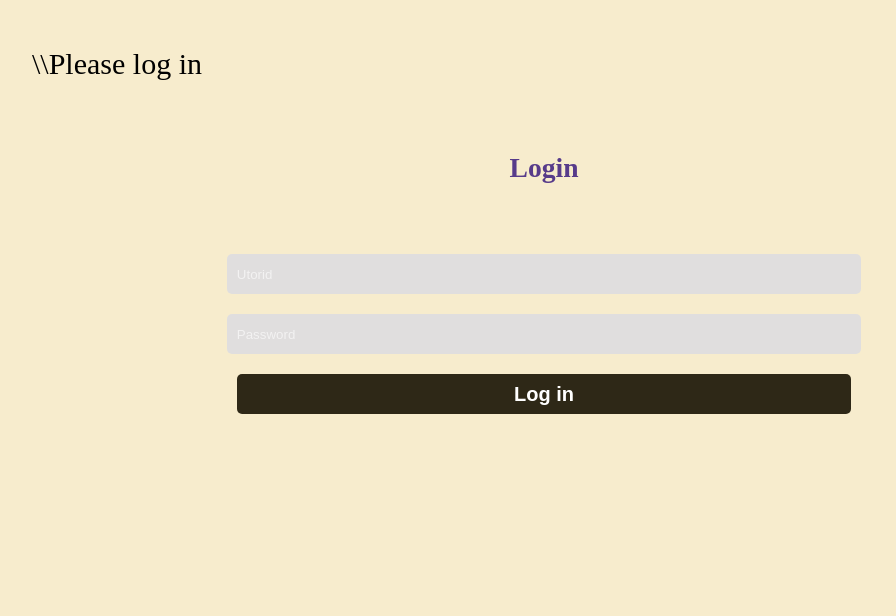
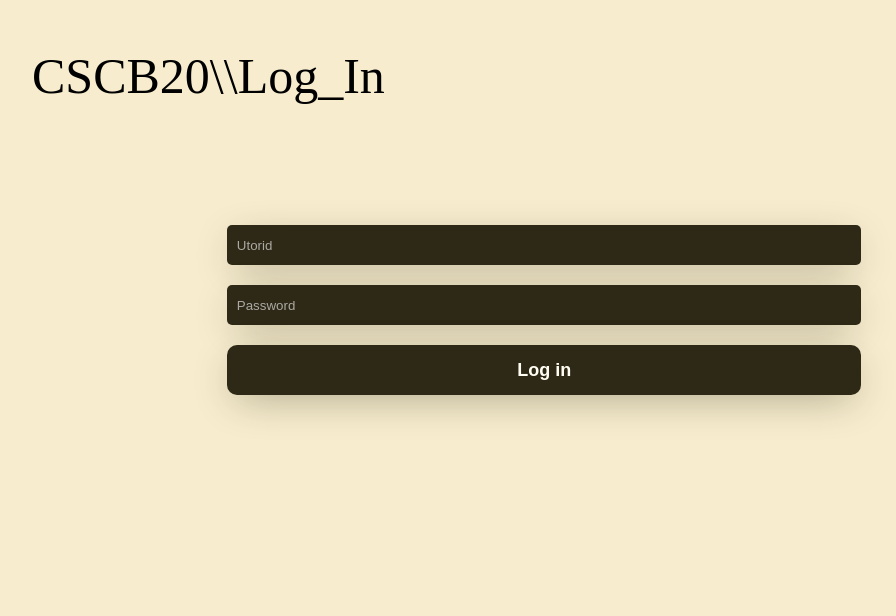
Before and after one commit to prokopchukdim/cscb20, a Flask app: page /login in a window 1280 px wide. Shown: the part 63-679 px from the top of the page, without its empty margins (96-992 px from the left). Run offline with Flask 2, Linux system fonts and the light colour scheme.

Commit message:
login and registration style changes

```diff
--- a/app.py
+++ b/app.py
@@ -83,7 +83,7 @@ def login():
         if 'name' in session:
             print('im here lol')
             flash('already logged in!')
-            return redirect(url_for('home'))
+            return redirect(url_for('login_success', name=session['name']))
         else:
             return render_template('login.html')
 
--- a/static/css/styles.css
+++ b/static/css/styles.css
@@ -22,8 +22,10 @@ body{
 .log-bar{
 	width: 100%;
 	background-color: #2e2817;
-	min-height: 49px;
+	min-height: fit-content;
 	display: flex;
+	border-radius: 10px;
+	margin-top: 60px;
 }
 
 .unsigned-navbuttons{
@@ -46,7 +48,8 @@ form>label{
 input{
 	width: 60%;
 	height: 20px;
-	background: #e0dede;
+	background: #2e2817;
+	color:#fffcf2;
 	justify-content: center;
 	display: flex;
 	margin: 20px auto;
@@ -54,6 +57,7 @@ input{
 	border: none;
 	outline: none;
 	border-radius: 5px;
+	box-shadow: rgba(39, 37, 22, 0.42) 0px 10px 40px -10px;
 }
 button{
 	width: 60%;
@@ -71,10 +75,18 @@ button{
 	border-radius: 5px;
 	transition: .2s ease-in;
 	cursor: pointer;
+	padding:0px 10px 0px 10px;
+	box-sizing: content-box;
 }
 button:hover{
 	background: #2e2817;
 }
+
+.error-div{
+	margin: 20px auto;
+	width: fit-content;
+}
+
 .login{
 	position: relative;
 	width:100%;
@@ -126,7 +138,7 @@ p, ul{
 
 }
 
-#feedback-textarea{
+.feedback-textarea{
 	min-width: 100%;
 	max-width: 100%;
 	box-sizing: border-box;
@@ -151,7 +163,7 @@ p, ul{
 	color:rgba(255,255,255,0.6);
 }
 
-#feedback-submit{
+.feedback-submit{
 	float: right
 }
 
--- a/templates/login.html
+++ b/templates/login.html
@@ -25,21 +25,25 @@
 {% extends "template.html" %}
 
 {% block content %}
-{% with messages = get_flashed_messages(with_categories = True) %}
-{% if messages %}
-	{% for category, message in messages %}
-        <div>{{ category }} - {{ message }}</div>
-    {% endfor %}
-{% endif %}
-{% endwith %}
+
 	<div class = "content-wrapper">
-		<p class="big-title">\\Please log in</p>
+		<p class="huge-title">CSCB20\\Log_In<span class = "underline-animation">_</span></p>
+
 			<div class="login">
-				<form action="http://127.0.0.1:5000/login" method = "post">
-				<label for="chk" aria-hidden="true">Login</label>
+				<form action="login" method = "post">
+				<label for="chk" aria-hidden="true"></label>
 				<input type="utorid" name="utorid" placeholder="Utorid" required="">
 				<input type="password" name="pswd" placeholder="Password" required="">
-				<button>Log in</button>
+				<button class = "general-button">Log in</button>
+
+				{% with messages = get_flashed_messages(with_categories = True) %}
+				{% if messages %}
+					{% for category, message in messages %}
+						<div class = "error-div">{{ category }} - {{ message }}</div>
+					{% endfor %}
+				{% endif %}
+				{% endwith %}
+
 				</form>
 			</div>
 	</div>
--- a/templates/loginsuccess_temp.html
+++ b/templates/loginsuccess_temp.html
@@ -17,14 +17,14 @@
 		<input type = "checkbox" id = "mobile-nav-toggle"/>
 
 		<div id = "mobile-nav">
-			<a class = "navbutton mobile-nav-home" href="{{ url_for('home') }}">CSCB20</a>
+			<a class = "navbutton mobile-nav-home" href="{{ url_for('login_success', name=session['name']) }}">CSCB20</a>
 			<label id = "mobile-nav-label" for = "mobile-nav-toggle">
 				<span></span>
 			</label>
 		</div>
 
 		<ul id = "navbuttons">
-			<a class = "navbutton" href="{{ url_for('signuphome')}}">Home</a>
+			<a class = "navbutton" href="{{ url_for('login_success', name=session['name'])}}">Home</a>
             <a class = "navbutton" href="{{ url_for('announcements') }}">Announcements</a>
 			<a class = "navbutton" href="{{ url_for('syllabus') }}">Syllabus</a>
 			<a class = "navbutton" href="{{ url_for('courseteam') }}">Course Team</a>
```
Also changed, not shown: templates/feedback.html (+8 -8 lines), templates/register.html (+4 -4 lines), db.db.
